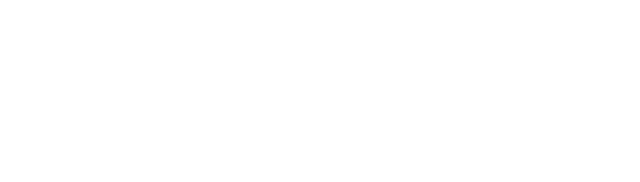
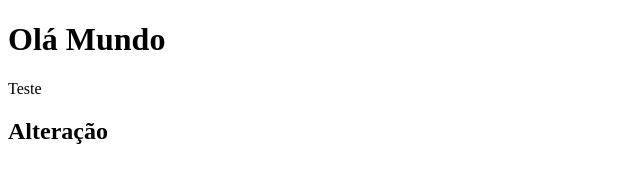
Before and after one commit to JWagnerDPorto/Curso_Git_Hora_de_Codar, a plain HTML site: page index.html in a window 1280 px wide. Shown: the whole page, without its empty margins (0-640 px from the left). Drawn offline with Linux system fonts and the light colour scheme.

Commit message:
Enviando alteracoes

```diff
--- a/index.html
+++ b/index.html
@@ -9,6 +9,9 @@
 </head>
 
 <body>
+    <h1>Olá Mundo</h1>
+    <p>Teste</p>
+    <h2>Alteração</h2>
 
 </body>
 
```
